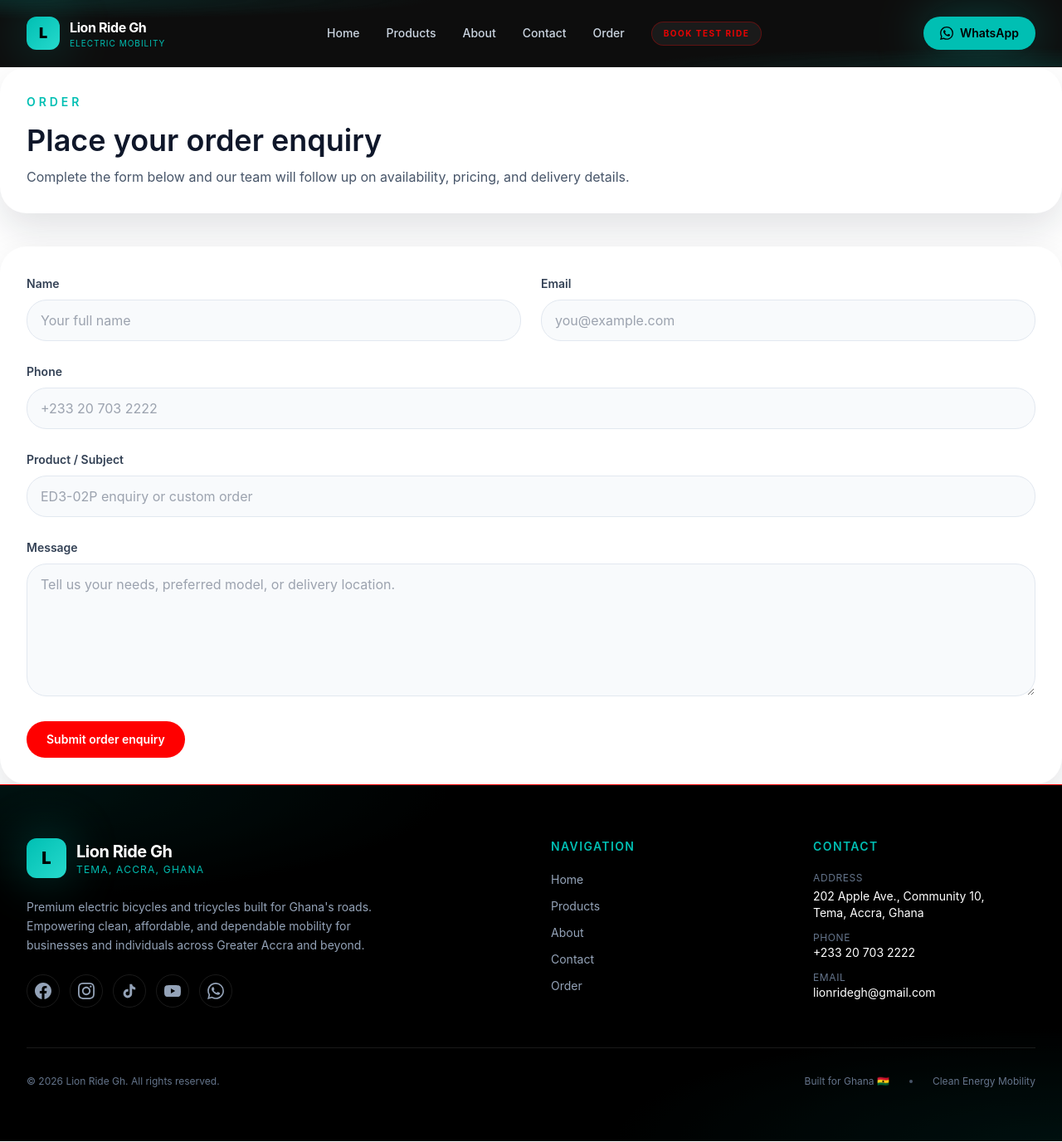
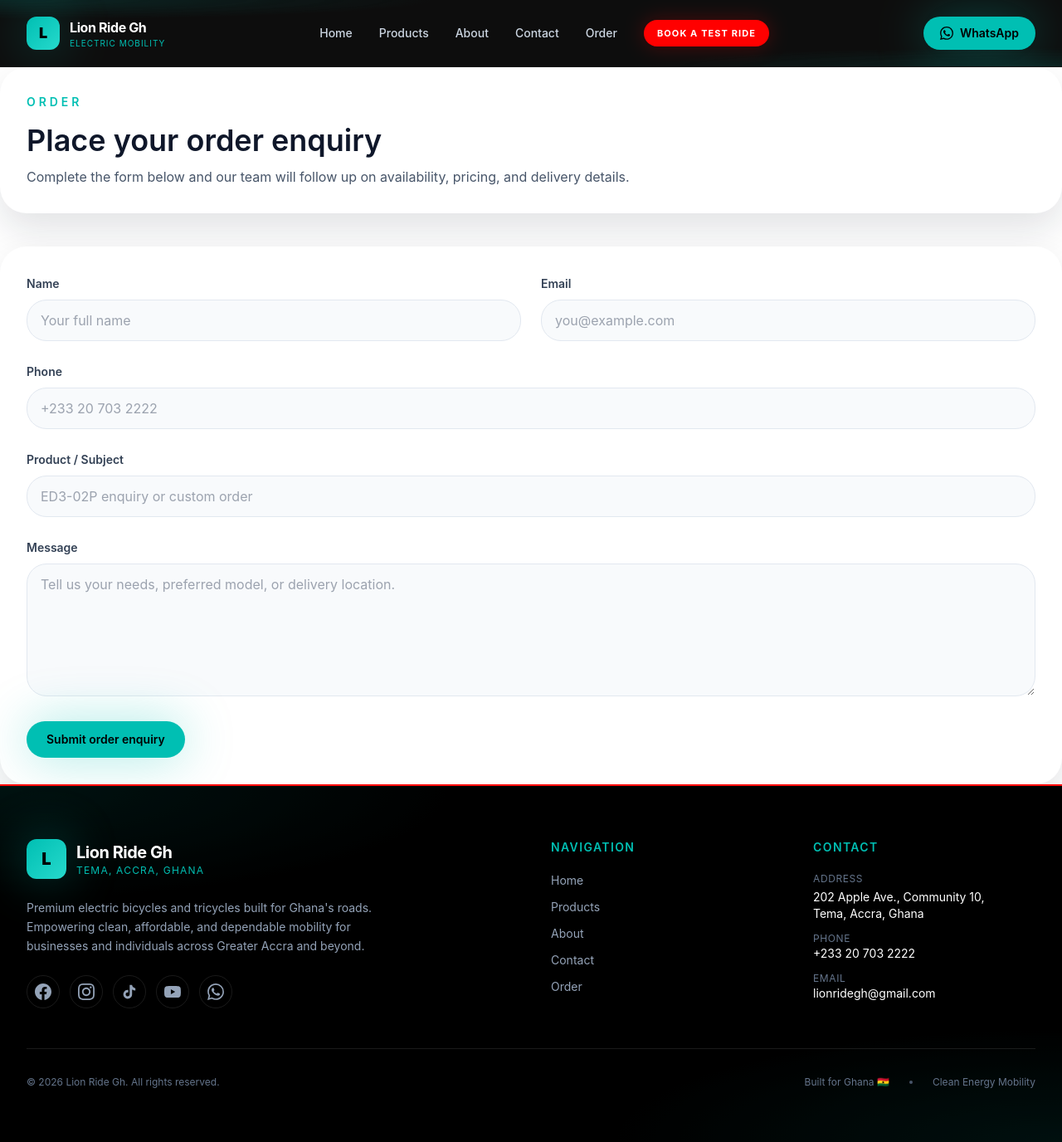
Before and after one commit to lionridegh/lionridegh-website, a Next.js app: page /order in a window 1280 px wide. Shown: the whole page at 83% size. Built offline with nearby package versions, Linux system fonts and the light colour scheme.

Commit message:
Refine red #FF0000 color usage: keep Book Test Ride buttons, hero Revolution word, 500KG stat num, footer 2px top border, product cards 3px left border; convert all other accents to teal #00BFB3

```diff
--- a/app/layout.tsx
+++ b/app/layout.tsx
@@ -96,16 +96,16 @@ export default function RootLayout({ children }: { children: React.ReactNode })
                   ))}
                   <Link
                     href="/contact"
-                    className="group relative inline-flex items-center gap-1.5 rounded-full border border-brand-red/30 bg-white/5 px-3.5 py-1.5 text-[10px] font-bold uppercase tracking-[0.15em] text-brand-red/90 transition-all hover:border-brand-red/50 hover:bg-brand-red/5 hover:-translate-y-0.5"
+                    className="group relative inline-flex items-center gap-1.5 rounded-full bg-brand-red px-4 py-2 text-[11px] font-bold uppercase tracking-widest text-white shadow-[0_0_25px_rgba(255,0,0,0.25)] transition-all hover:bg-red-600 hover:shadow-[0_0_35px_rgba(255,0,0,0.4)] hover:-translate-y-0.5"
                   >
-                    Book Test Ride
+                    Book a Test Ride
                   </Link>
                 </nav>
 
                 <div className="flex items-center gap-3">
                   <Link
                     href="/contact"
-                    className="inline-flex items-center rounded-full border border-brand-red/30 bg-white/5 px-3 py-1.5 text-[10px] font-bold uppercase tracking-wider text-brand-red/90 transition-all hover:bg-brand-red/5 md:hidden"
+                    className="inline-flex items-center rounded-full bg-brand-red px-3.5 py-1.5 text-[10px] font-bold uppercase tracking-wider text-white shadow-[0_0_20px_rgba(255,0,0,0.25)] transition-all hover:bg-red-600 md:hidden"
                   >
                     Book Test Ride
                   </Link>
@@ -136,7 +136,7 @@ export default function RootLayout({ children }: { children: React.ReactNode })
 
           <main className="flex-1">{children}</main>
 
-          <footer className="relative overflow-hidden border-t border-brand-red bg-black text-white">
+          <footer className="relative overflow-hidden border-t-[2px] border-t-brand-red bg-black text-white">
             <div className="absolute inset-0 bg-teal-corner-glows opacity-70 pointer-events-none" />
             <div className="relative mx-auto w-full max-w-7xl px-4 py-16 sm:px-6 lg:px-8">
               <div className="grid gap-12 lg:grid-cols-4">
--- a/app/page.tsx
+++ b/app/page.tsx
@@ -229,7 +229,10 @@ export default function HomePage() {
             <h1 className="animate-slide-up text-4xl font-black leading-[1.05] tracking-tight text-white sm:text-6xl lg:text-7xl">
               Ghana&apos;s{' '}
               <span className="bg-gradient-to-r from-brand-cyan via-brand-cyanLight to-brand-cyanLighter bg-clip-text text-transparent">
-                Electric Revolution
+                Electric
+              </span>{' '}
+              <span className="text-brand-red">
+                Revolution
               </span>{' '}
               Starts Here
             </h1>
@@ -280,12 +283,15 @@ export default function HomePage() {
             <div className="relative grid grid-cols-2 gap-8 md:grid-cols-4">
               {stats.map((stat, i) => {
                 const Icon = stat.icon;
+                const isCapacity = stat.label === 'Maximum Capacity';
                 return (
                   <div key={stat.label} className="group relative flex flex-col items-center text-center">
-                    <div className="mb-4 flex h-16 w-16 items-center justify-center rounded-2xl bg-gradient-to-br from-brand-cyan/10 to-brand-cyan/5 text-brand-cyan transition-all duration-300 group-hover:scale-110 group-hover:from-brand-cyan/20 group-hover:shadow-glow">
+                    <div className="mb-4 flex h-16 w-16 items-center justify-center rounded-2xl transition-all duration-300 group-hover:scale-110 bg-gradient-to-br from-brand-cyan/10 to-brand-cyan/5 text-brand-cyan group-hover:from-brand-cyan/20 group-hover:shadow-glow">
                       <Icon />
                     </div>
-                    <p className="text-3xl font-black tracking-tight text-black sm:text-4xl">
+                    <p className={`text-3xl font-black tracking-tight sm:text-4xl ${
+                      isCapacity ? 'text-brand-red' : 'text-brand-cyan'
+                    }`}>
                       {stat.value}
                     </p>
                     <p className="mt-2 text-sm font-bold uppercase tracking-widest text-slate-500">
@@ -331,7 +337,7 @@ export default function HomePage() {
               return (
                 <article
                   key={product.slug}
-                  className="group relative flex flex-col overflow-hidden rounded-3xl border border-slate-200 bg-white shadow-card transition-all duration-500 hover:-translate-y-1 hover:border-brand-cyan/30 hover:shadow-2xl hover:shadow-brand-cyan/10"
+                  className="group relative flex flex-col overflow-hidden rounded-3xl border border-slate-200 border-l-[3px] border-l-brand-red bg-white shadow-card transition-all duration-500 hover:-translate-y-1 hover:border-brand-cyan/30 hover:border-l-brand-red hover:shadow-2xl hover:shadow-brand-cyan/10"
                 >
                   <div className="relative aspect-[4/3] w-full overflow-hidden bg-gradient-to-br from-slate-100 to-slate-50">
                     <Image
--- a/app/products/page.tsx
+++ b/app/products/page.tsx
@@ -14,7 +14,7 @@ export default function ProductsPage() {
 
       <div className="grid gap-8 lg:grid-cols-2">
         {products.map((product) => (
-          <article key={product.slug} className="overflow-hidden rounded-[2rem] border border-slate-200 bg-white shadow-soft">
+          <article key={product.slug} className="overflow-hidden rounded-[2rem] border border-slate-200 border-l-[3px] border-l-brand-red bg-white shadow-soft">
             <div className="relative h-72 w-full">
               <Image
                 src={cloudinaryUrl(product.imagePublicId, { width: 1000 })}
@@ -29,7 +29,7 @@ export default function ProductsPage() {
                   <p className="text-xs uppercase tracking-[0.28em] text-slate-500">{product.category}</p>
                   <h2 className="mt-2 text-2xl font-semibold text-slate-900">{product.name}</h2>
                 </div>
-                <span className="rounded-full bg-brand-red/10 px-3 py-1 text-sm font-semibold text-brand-red">{product.type}</span>
+                <span className="rounded-full bg-brand-cyan/10 px-3 py-1 text-sm font-semibold text-brand-cyan">{product.type}</span>
               </div>
               <p className="text-slate-600">{product.description}</p>
               <div className="grid gap-2 sm:grid-cols-2">
--- a/components/EnquiryForm.tsx
+++ b/components/EnquiryForm.tsx
@@ -103,12 +103,12 @@ export default function EnquiryForm({ endpoint, submitLabel, includeSubject }: E
         />
       </label>
 
-      {status === 'error' && <p className="text-sm text-brand-red">{error}</p>}
+      {status === 'error' && <p className="text-sm text-brand-cyan">{error}</p>}
       {status === 'success' && <p className="text-sm text-brand-cyan">Message submitted successfully. We will contact you shortly.</p>}
 
       <button
         type="submit"
-        className="inline-flex items-center justify-center rounded-full bg-brand-red px-6 py-3 text-sm font-semibold text-white transition hover:bg-red-600"
+        className="inline-flex items-center justify-center rounded-full bg-brand-cyan px-6 py-3 text-sm font-semibold text-black shadow-glow transition hover:bg-brand-cyanLight hover:shadow-xl hover:shadow-brand-cyan/30"
         disabled={status === 'sending'}
       >
         {status === 'sending' ? 'Sending...' : submitLabel}
```
